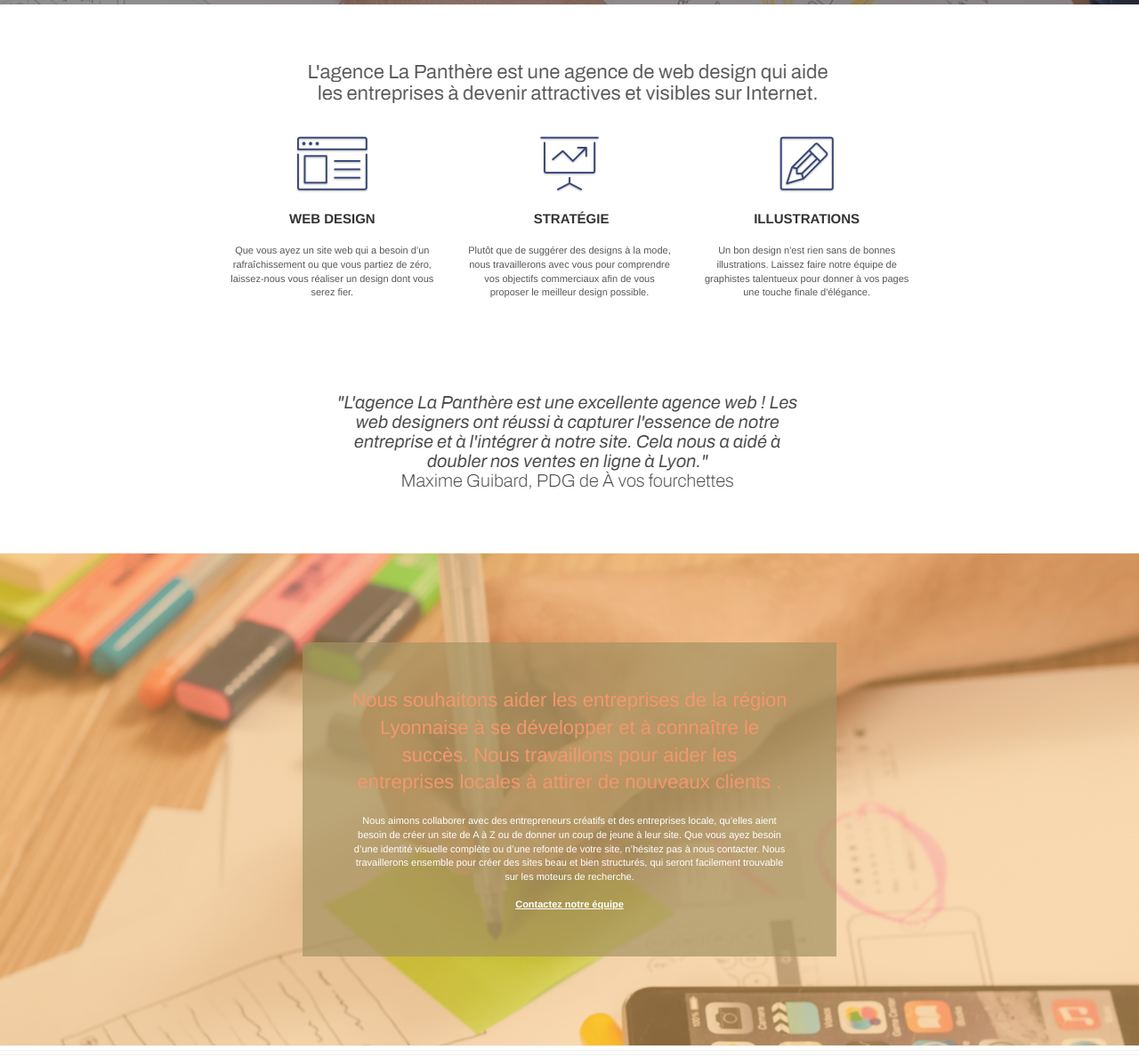
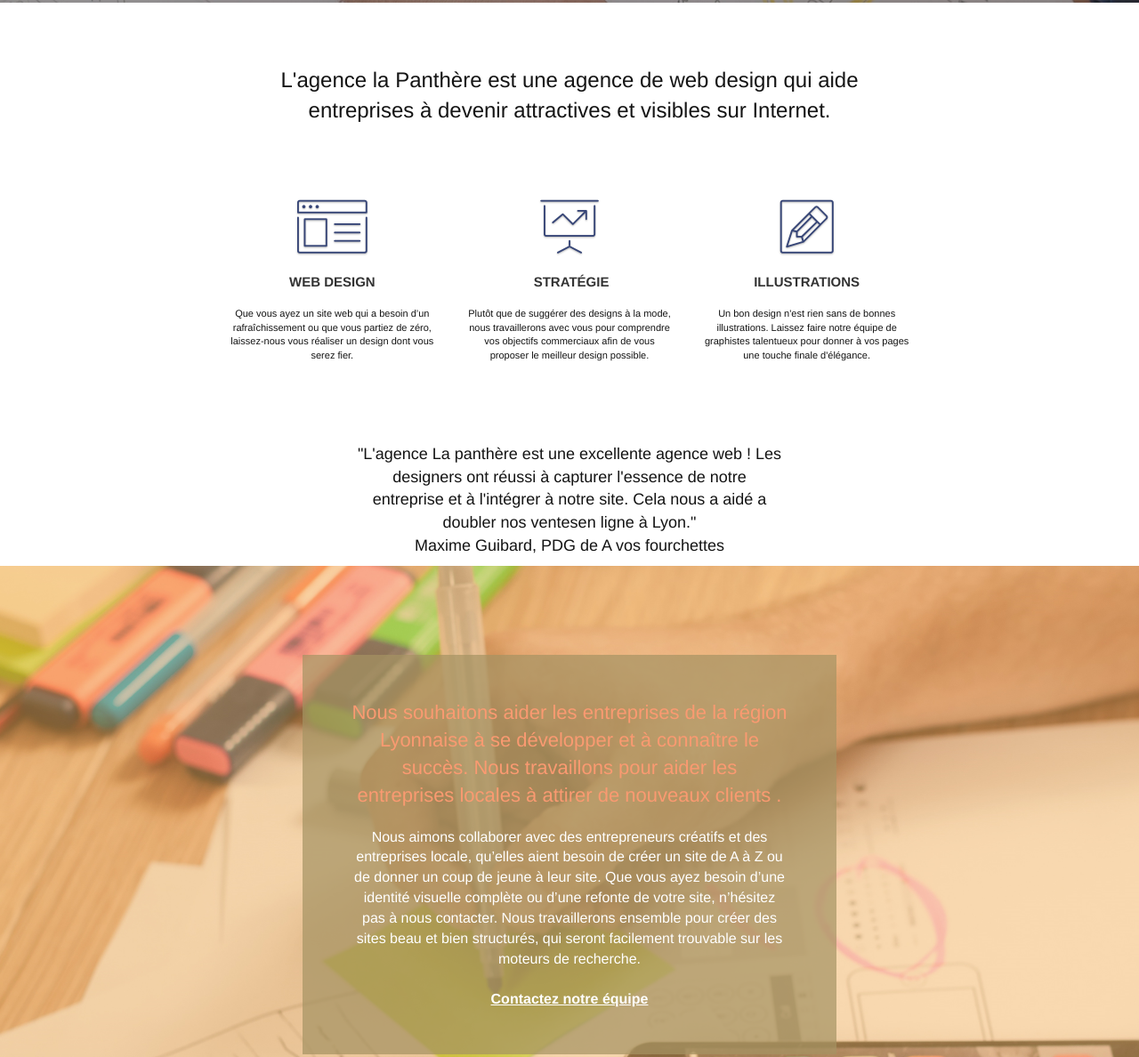
Before and after one commit to Mariefrance0502/Projet4, a plain HTML site: page index.html in a window 1280 px wide. Shown: the part 530-1718 px from the top of the page at 89% size. Drawn offline with Linux system fonts and the light colour scheme; files whose address does not match are found by name.

Commit message:
amélioration accessibilité

```diff
--- a/css/style.css
+++ b/css/style.css
@@ -647,11 +647,16 @@ h5,
 h6,
 p,
 label,
-.btn,
+.btn {
+    font-family: "helvetica";
+    font-weight: 400;
+    color: #141414;
+}
+
 a {
     font-family: "helvetica";
     font-weight: 400;
-    color: #575757!important;
+    color: #141414;
 }
 
 .container {
@@ -730,6 +735,19 @@ h4 {
     color: #333333!important;
 }
 
+
+.text-image
+{
+font-size: 24px;
+color: #141414;
+}
+
+.text-center-citation
+{
+font-size: 18px;
+color: #141414;
+}
+
 .icons {
     margin-bottom: 14px;
     margin-top: 24px;
@@ -737,6 +755,7 @@ h4 {
 
 .white {
     color: #FFFFFF!important;
+    font-size: 16px;
 }
 
 .portfolio-thumb {
@@ -771,11 +790,11 @@ h4 {
 }
 
 .bgc-atomic-tangerine {
-    background-color: #F3976C;
+    background-color: #FA9A71;
 }
 
 .tc-white {
-    color: #F3976C!important;
+    color: #FA9A71!important;
 }
 
 .btn-atomic-tangerine {
--- a/index.html
+++ b/index.html
@@ -1,5 +1,5 @@
 <!doctype html>
-<html lang="Default">
+<html lang="fr">
 <head>
     <meta charset="utf-8">
     <meta name="keywords" content="seo, google, site web, site internet, agence design paris, agence design, agence design,agence design,agence design,agence design,agence design,agence design,agence design,agence design">
@@ -19,7 +19,7 @@
 	<script src="./js/jquery.touchSwipe.js" defer></script>
 	<script src="./js/gmaps.js"></script>
 
-    <title>.</title>
+    <title></title>
 
 
 <!-- Analytics -->
@@ -37,7 +37,6 @@
 
 		<nav class="navbar row">
 			<div class="navbar-header">
-				<div class="keywords" style="color:#cccccc;font-size:1px;">Agence web à paris, stratégie web, web design, illustrations, design de site web, site web, web, internet, site internet, site</div>
 				<a class="navbar-brand" href="index.html"><img src="img/agence-la-panthere-monochrome.webp" alt="paris web design logo agence web meilleure agence" height="40" /></a>
 				<div class="keywords" style="color:#cccccc;font-size:1px;">Agence web à paris, stratégie web, web design, illustrations, design de site web, site web, web, internet, site internet, site</div>
 				<button id="nav-toggle" type="button" class="ui-navbar-toggle navbar-toggle" data-toggle="collapse" data-target=".navbar-1">
@@ -80,11 +79,12 @@
 <!-- bloc-1-presentation END -->
 
 <!-- bloc-2-services -->
-<div class="bloc bgc-white l-bloc" id="bloc-2-services">
+<main class="bloc bgc-white l-bloc" id="bloc-2-services">
 	<div class="container bloc-md">
-		<div class="row">
+		<section class="row">
+
 			<div class="col-sm-12 text-center">
-				<img alt="agence web, agence web paris, web design paris, stratégie web" src="img/title.png" />
+				<h2 class="text-image"> L'agence la Panthère est une agence de web design qui aide <br/> entreprises à devenir attractives et visibles sur Internet.</h2>
 			</div>
 		</div>
 		<div class="row voffset-lg med-width-whitespace">
@@ -124,13 +124,24 @@
 		</div>
 		<div class="row voffset-lg voffset">
 			<div class="col-xs-12 col-md-8 col-md-offset-2 text-center">
-				<img alt="agence web, agence web paris, web design paris, stratégie web" src="img/citation.png" />
+				<p class="text-center-citation"> "L'agence La panthère est une excellente agence web ! Les <br/>  designers ont réussi à capturer l'essence de notre <br/> entreprise et à l'intégrer à notre site. Cela nous a aidé a <br/> doubler nos ventesen ligne à Lyon." <br/> Maxime Guibard, PDG de A vos fourchettes</p>
+			</div>
+		</section>
+	</div>
+</main>
+<!-- bloc-2-services END -->
 
-			</div>
-		</div>
-	</div>
-</div>
-<!-- bloc-2-services END -->
+
+
+
+
+
+
+
+
+
+
+
 
 <!-- bloc-3-what-i-do -->
 <div class="bloc tc-white bgc-atomic-tangerine bg-presentation d-bloc bloc-bg-texture texture-paper b-parallax" id="bloc-3-what-i-do">
@@ -216,6 +227,28 @@
 </div>
 <!-- bloc-5-cta END -->
 
+
+
+
+
+
+
+
+
+
+
+
+
+
+
+
+
+
+
+
+
+
+
 <!-- Footer - bloc-8 -->
 <div class="bloc bgc-atomic-tangerine d-bloc" id="bloc-8">
 	<div class="container bloc-sm">
@@ -227,25 +260,25 @@
 				<div class="row row-no-gutters social">
 					<div class="col-sm-3">
 						<div class="text-center">
-							<a class="social" href="index.html"><span class="fa fa-twitter icon-md"></span></a>
+							<a class="social" href="contact-webdesigner-lyon.html" title="Twitter"> <span class="fa fa-twitter icon-md"></span></a>
 						</div>
 					</div>
 					<div class="col-sm-3">
 						<div class="text-center">
-							<a class="social" href="index.html"><span class="fa fa-facebook icon-md"></span></a>
+							<a class="social" href="contact-webdesigner-lyon.html" title="Facebook"> <span class="fa fa-facebook icon-md"></span></a>
 						</div>
 					</div>
 					<div class="col-sm-3">
 						<div class="text-center">
-							<a class="social" href="index.html"><span class="fa fa-dribbble icon-md"></span></a>
+							<a class="social" href="contact-webdesigner-lyon.html" title="Dribble">   <span class="fa fa-dribbble icon-md"></span></a>
 						</div>
 					</div>
 					<div class="col-sm-3">
 						<div class="text-center">
-							<a class="social" href="index.html"><span class="fa fa-instagram icon-md"></span></a>
+							<a class="social" href="contact-webdesigner-lyon.html" title="Instagrame"> <span class="fa fa-instagram icon-md"></span></a>
 						</div>
 					</div>
-					<div class="keywords" style="color:#F3976C;">Agence web à paris, stratégie web, web design, illustrations, design de site web, site web, web, internet, site internet, site</div>
+
 				</div>
 				<div class="row">
 					<div class="col-sm-4">
```
